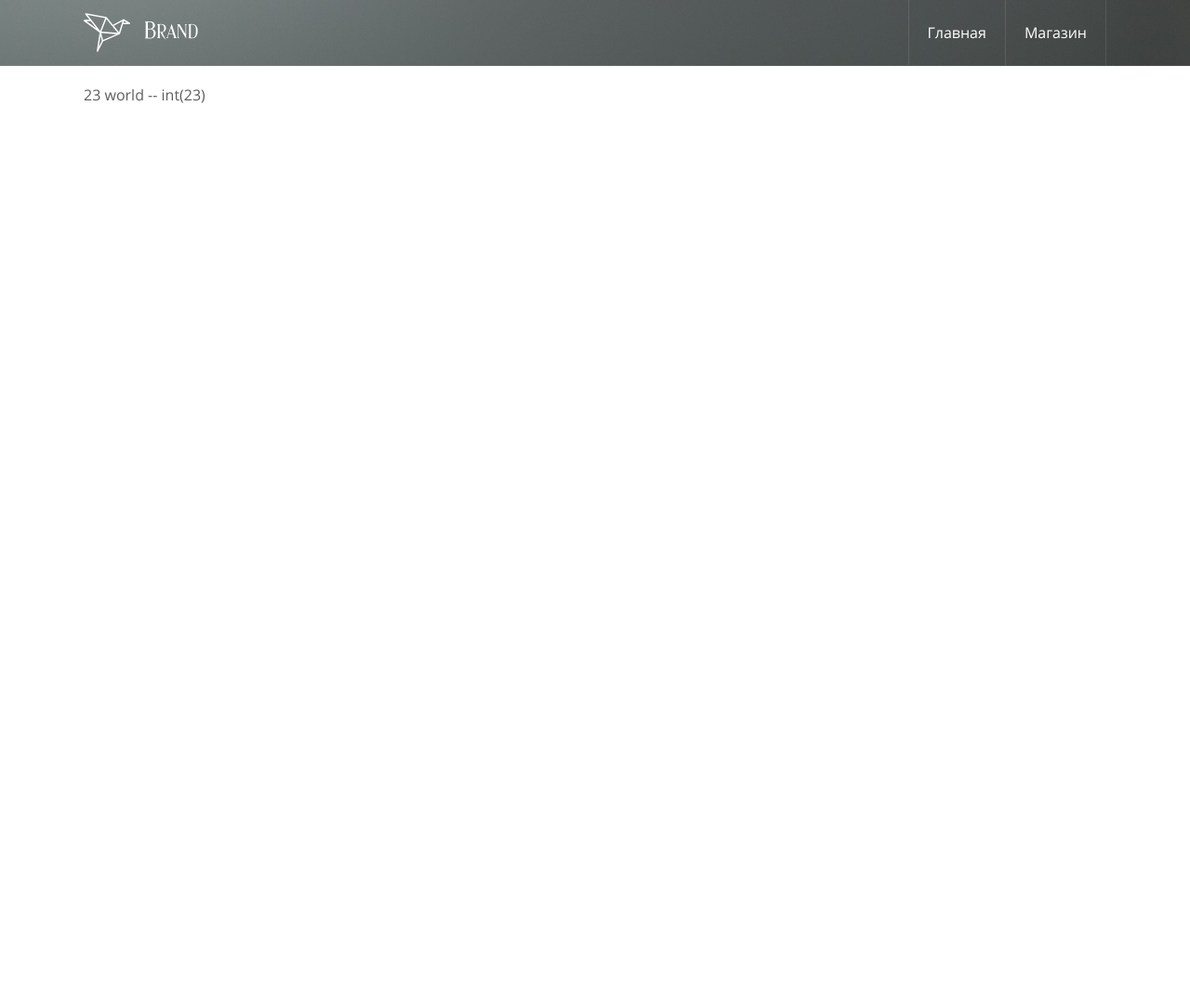
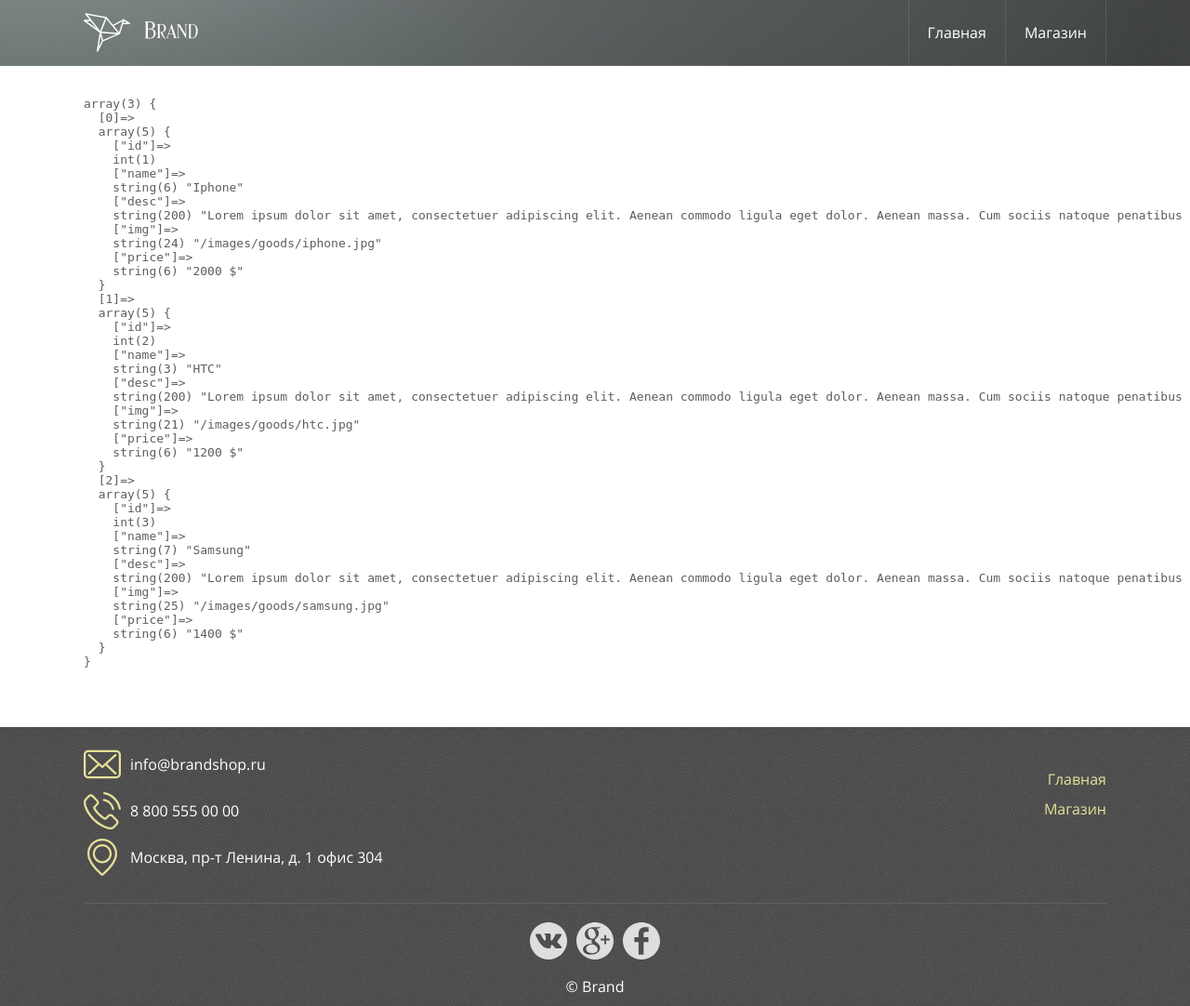
Before and after one commit to YakovlevDS/php_brand_shop, a PHP site: page / in a window 1280 px wide; the page is wider, and only the part inside the window is pictured. Shown: that part at 93% size. Before the commit the page ends 111 px from the top of that part, so only its background shows below. Run offline with PHP 8.4, Linux system fonts and the light colour scheme.

Commit message:
added array goods

```diff
--- a/index.php
+++ b/index.php
@@ -24,12 +24,37 @@
 </header>
 
 <div id="content">
+
     <?php
-    $myVar=23;
-    echo $myVar, " world --  ";
-    echo var_dump($myVar);
+    $goods = [
+        [
+            'id' => 1,
+            'name' => 'Iphone',
+            'desc' => 'Lorem ipsum dolor sit amet, consectetuer adipiscing elit. Aenean commodo ligula eget dolor. Aenean massa. Cum sociis natoque penatibus et magnis dis parturient montes, nascetur ridiculus mus. Donec qu',
+            'img' => '/images/goods/iphone.jpg',
+            'price' => '2000 $'
+        ],
+        [
+            'id' => 2,
+            'name' => 'HTC',
+            'desc' => 'Lorem ipsum dolor sit amet, consectetuer adipiscing elit. Aenean commodo ligula eget dolor. Aenean massa. Cum sociis natoque penatibus et magnis dis parturient montes, nascetur ridiculus mus. Donec qu',
+            'img' => '/images/goods/htc.jpg',
+            'price' => '1200 $'
+        ],
+        [
+            'id' => 3,
+            'name' => 'Samsung',
+            'desc' => 'Lorem ipsum dolor sit amet, consectetuer adipiscing elit. Aenean commodo ligula eget dolor. Aenean massa. Cum sociis natoque penatibus et magnis dis parturient montes, nascetur ridiculus mus. Donec qu',
+            'img' => '/images/goods/samsung.jpg',
+            'price' => '1400 $'
+        ],
+    ];
+
+    echo "<pre>";
+    var_dump($goods);
     ?>
-    <!-- <div id="promo">
+
+    <!--<div id="promo">
         <h1 id="promoText">
             Здесь будет рекламный заголовок
         </h1>
@@ -144,7 +169,7 @@
         </div>
 
 
-    </div>
+    </div>-->
 </div>
 
 <footer>
@@ -176,7 +201,7 @@
             <img class="socialItem" src="images/facebook-logo.svg">
         </div>
 
-        <div id="copyrights">&copy; Brandshop</div> -->
+        <div id="copyrights">&copy; Brand</div>
     </div>
 </footer>
 
```
